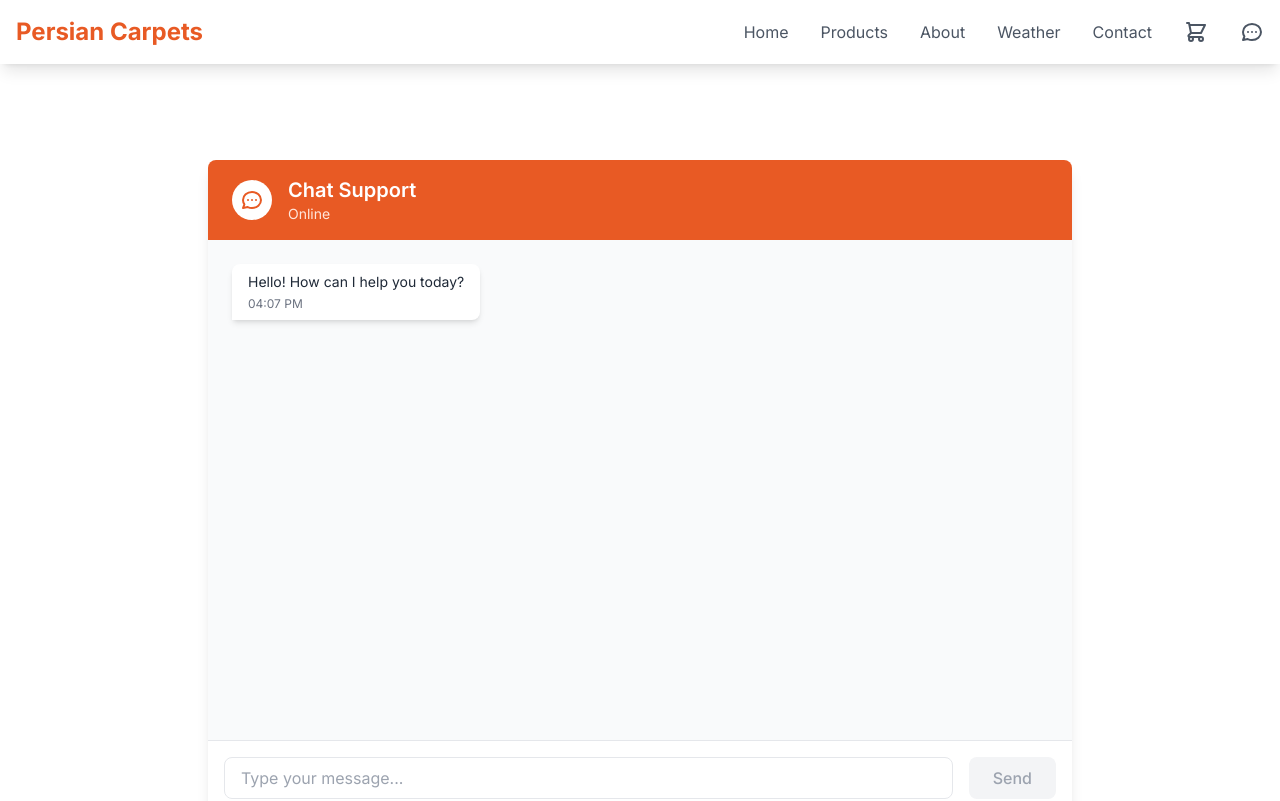
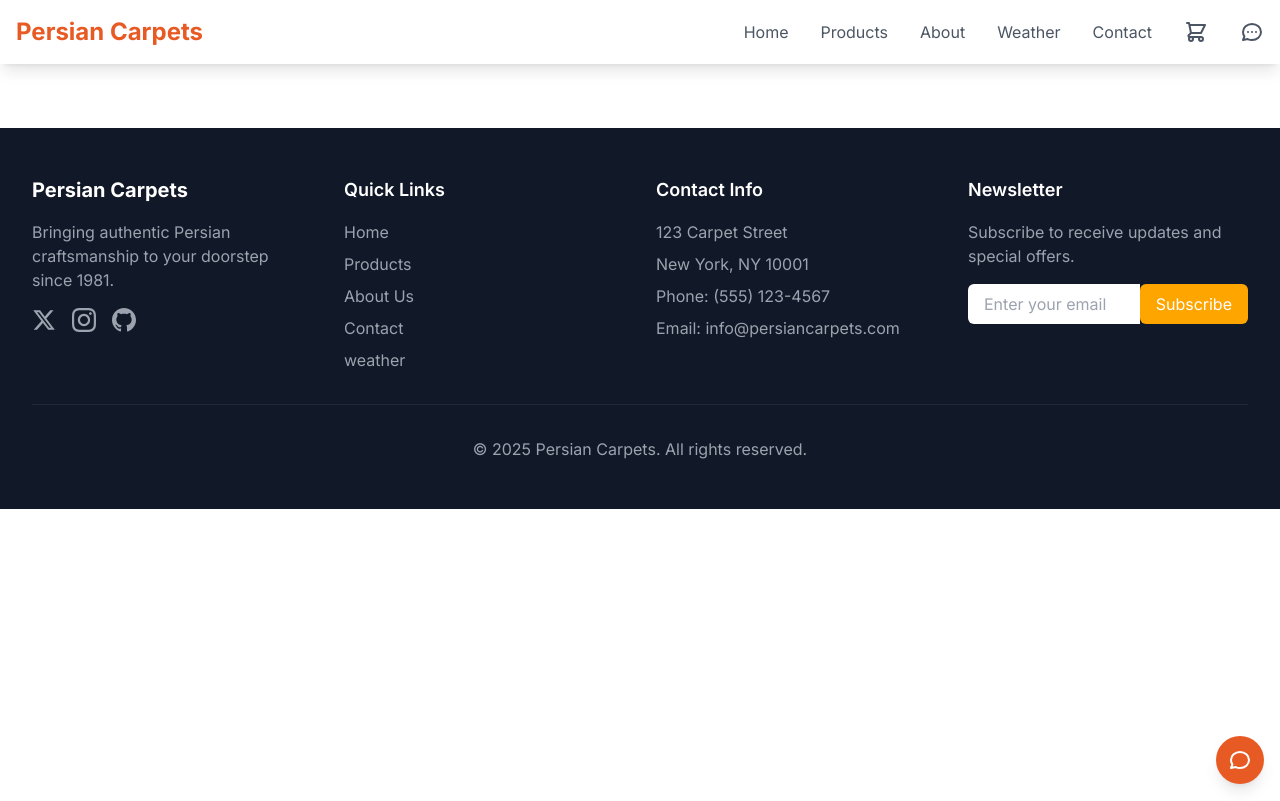
Before and after one commit to FuadModaresi/Luck-e-Shop, a Next.js app: page /chat in a window 1280 px wide. Shown: the top 801 px of the page. Built offline with nearby package versions, Linux system fonts and the light colour scheme.

Commit message:
Fix image paths for Persian Tabriz Carpet and hero image

```diff
--- a/app/chat/page.js
+++ b/app/chat/page.js
@@ -1,4 +1,4 @@
-'use client';
+"use client";
 import { useState, useRef, useEffect } from 'react';
 
 export default function Chat() {
@@ -7,6 +7,7 @@ export default function Chat() {
   ]);
   const [newMessage, setNewMessage] = useState('');
   const [isTyping, setIsTyping] = useState(false);
+  const [isOpen, setIsOpen] = useState(false);
   const messagesEndRef = useRef(null);
 
   const scrollToBottom = () => {
@@ -21,7 +22,6 @@ export default function Chat() {
     e.preventDefault();
     if (!newMessage.trim()) return;
 
-    // Add user message
     const userMessage = {
       id: messages.length + 1,
       text: newMessage,
@@ -32,7 +32,6 @@ export default function Chat() {
     setNewMessage('');
     setIsTyping(true);
 
-    // Simulate bot response
     setTimeout(() => {
       const botMessage = {
         id: messages.length + 2,
@@ -53,26 +52,32 @@ export default function Chat() {
   };
 
   return (
-    <div className="container mx-auto px-4 py-8 max-w-4xl">
-      <div className="bg-white rounded-lg shadow-lg overflow-hidden">
+    <div className="fixed bottom-4 right-4 z-50">
+      {/* Chat Button */}
+      <button
+        onClick={() => setIsOpen(!isOpen)}
+        className="bg-primary-600 text-white p-3 rounded-full shadow-lg hover:bg-primary-700 focus:outline-none"
+      >
+        <svg className="w-6 h-6" fill="none" stroke="currentColor" viewBox="0 0 24 24">
+          <path strokeLinecap="round" strokeLinejoin="round" strokeWidth="2" d="M21 12c0 4.418-4.03 8-9 8a9.863 9.863 0 01-4.255-.949L3 20l1.395-3.72C3.512 15.042 3 13.574 3 12c0-4.418 4.03-8 9-8s9 3.582 9 8z" />
+        </svg>
+      </button>
+
+      {/* Chat Window */}
+      {isOpen && (
+        <div className="bg-white rounded-lg shadow-lg overflow-hidden w-80 h-96">
           {/* Chat Header */}
-        <div className="bg-primary-600 text-white px-6 py-4 flex items-center justify-between">
-          <div className="flex items-center space-x-4">
-            <div className="w-10 h-10 bg-white rounded-full flex items-center justify-center">
-              <svg className="w-6 h-6 text-primary-600" fill="none" stroke="currentColor" viewBox="0 0 24 24">
-                <path strokeLinecap="round" strokeLinejoin="round" strokeWidth="2"
-                  d="M8 12h.01M12 12h.01M16 12h.01M21 12c0 4.418-4.03 8-9 8a9.863 9.863 0 01-4.255-.949L3 20l1.395-3.72C3.512 15.042 3 13.574 3 12c0-4.418 4.03-8 9-8s9 3.582 9 8z" />
+          <div className="bg-primary-600 text-white px-4 py-2 flex justify-between items-center">
+            <h2 className="text-lg font-semibold">Chat Support</h2>
+            <button onClick={() => setIsOpen(false)} className="text-white">
+              <svg className="w-5 h-5" fill="none" stroke="currentColor" viewBox="0 0 24 24">
+                <path strokeLinecap="round" strokeLinejoin="round" strokeWidth="2" d="M6 18L18 6M6 6l12 12" />
               </svg>
-            </div>
-            <div>
-              <h2 className="text-xl font-semibold">Chat Support</h2>
-              <p className="text-sm text-primary-100">Online</p>
-            </div>
-          </div>
+            </button>
           </div>
 
           {/* Chat Messages */}
-        <div className="h-[500px] overflow-y-auto p-6 bg-gray-50">
+          <div className="h-64 overflow-y-auto p-4 bg-gray-50">
             <div className="space-y-4">
               {messages.map((message) => (
                 <div
@@ -108,20 +113,20 @@ export default function Chat() {
           </div>
 
           {/* Chat Input */}
-        <form onSubmit={handleSendMessage} className="p-4 bg-white border-t">
-          <div className="flex space-x-4">
+          <form onSubmit={handleSendMessage} className="p-2 bg-white border-t">
+            <div className="flex space-x-2">
               <input
                 type="text"
                 value={newMessage}
                 onChange={(e) => setNewMessage(e.target.value)}
                 placeholder="Type your message..."
-              className="flex-1 px-4 py-2 border rounded-lg focus:outline-none focus:ring-2 focus:ring-primary-600"
+                className="flex-1 px-3 py-1 border rounded-lg focus:outline-none focus:ring-2 focus:ring-primary-600"
               />
               <button
                 type="submit"
                 disabled={!newMessage.trim()}
                 className={`
-                px-6 py-2 rounded-lg font-medium transition-colors duration-200
+                  px-3 py-1 rounded-lg font-medium transition-colors duration-200
                   ${newMessage.trim()
                     ? 'bg-primary-600 text-white hover:bg-primary-700'
                     : 'bg-gray-100 text-gray-400 cursor-not-allowed'}
@@ -132,6 +137,7 @@ export default function Chat() {
             </div>
           </form>
         </div>
+      )}
     </div>
   );
 }
--- a/app/products/page.js
+++ b/app/products/page.js
@@ -4,7 +4,7 @@ import { motion } from "framer-motion";
 import { useCart } from "../context/CartContext";
 
 // Replace image paths with placeholder images
-const heroImage = "https://placehold.co/1920x1080";
+const heroImage = "/images/products-hero.jpg";
 const productImage = "https://placehold.co/600x400";
 
 const ProductsPage = () => {
@@ -27,7 +27,7 @@ const ProductsPage = () => {
       id: 1,
       title: "Persian Tabriz Carpet",
       price: 1299,
-      image: productImage, // Changed from "/images/tabriz.jpg"
+      image: "/images/tabriz.jpg",
       category: "Traditional",
       rating: 4.8,
       reviews: 124,
@@ -75,7 +75,7 @@ const ProductsPage = () => {
       <div className="relative bg-gray-900 text-white py-16">
         <div className="absolute inset-0 overflow-hidden">
           <img
-            src={heroImage} // Changed from "/images/products-hero.jpg"
+            src={heroImage}
             alt="Carpet Collection"
             className="w-full h-full object-cover opacity-30"
           />
```
Lines whose indentation alone changed are shown as unchanged.
